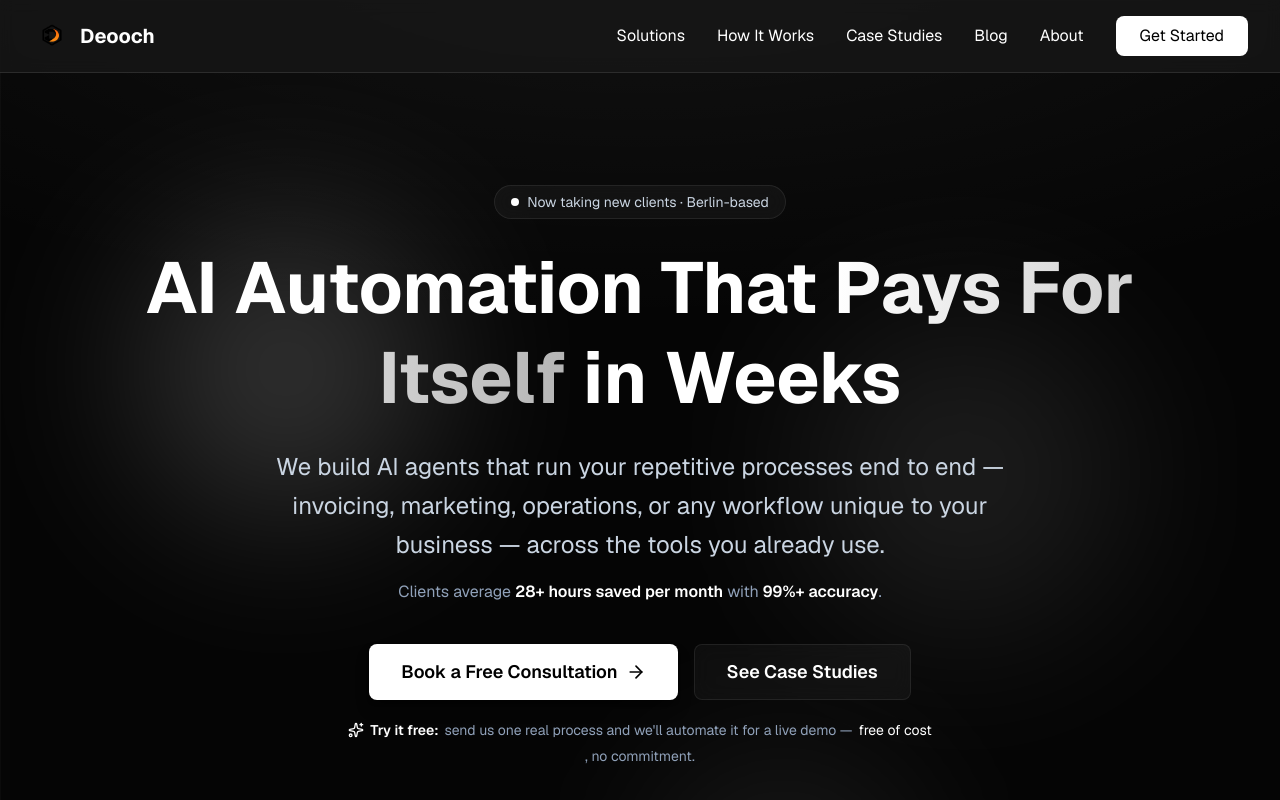
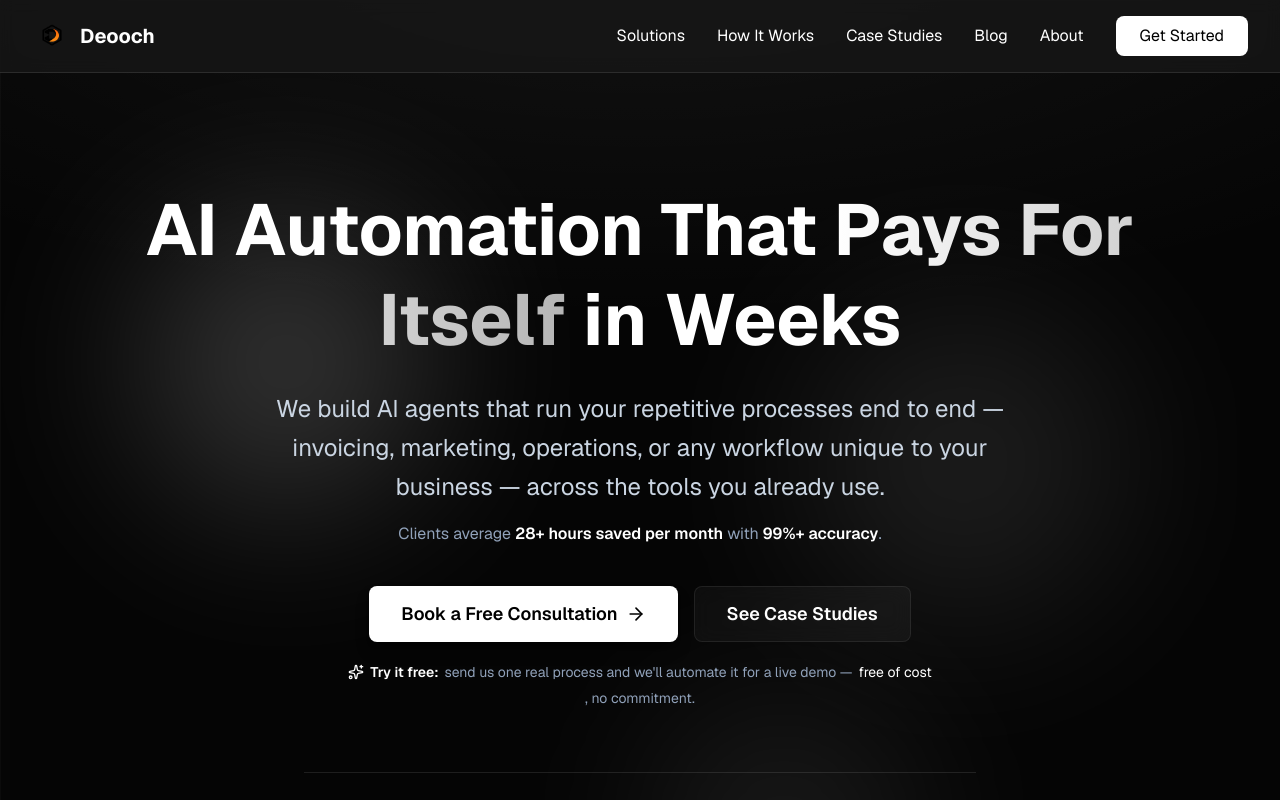
Before and after one commit to musaib001/deooch, a Next.js app: page / in a window 1280 px wide. Shown: the top 800 px of the page. Built offline with nearby package versions, Linux system fonts and the light colour scheme.

Commit message:
fix: remove "Now taking new clients · Berlin-based" badge from hero

```diff
--- a/app/components/Hero.tsx
+++ b/app/components/Hero.tsx
@@ -90,8 +90,6 @@ function CountUp({
 }
 
 export default function Hero() {
-  const reduce = useReducedMotion();
-
   return (
     <section className="relative overflow-hidden px-4 py-28">
       <AmbientGlow />
@@ -102,18 +100,6 @@ export default function Hero() {
         animate="show"
         className="relative mx-auto max-w-5xl text-center"
       >
-        <motion.div variants={item} className="mb-6 flex justify-center">
-          <span className="glass inline-flex items-center gap-2 rounded-full px-4 py-1.5 text-sm text-slate-300">
-            <span className="relative flex h-2 w-2">
-              {!reduce && (
-                <span className="absolute inline-flex h-full w-full animate-ping rounded-full bg-white opacity-75" />
-              )}
-              <span className="relative inline-flex h-2 w-2 rounded-full bg-white" />
-            </span>
-            Now taking new clients · Berlin-based
-          </span>
-        </motion.div>
-
         {/* LCP content — rendered visible on the server, not gated behind JS/hydration */}
         <h1 className="mb-6 text-5xl font-bold leading-tight text-white md:text-7xl">
           AI Automation That <span className="text-gradient">Pays For Itself</span> in Weeks
```
